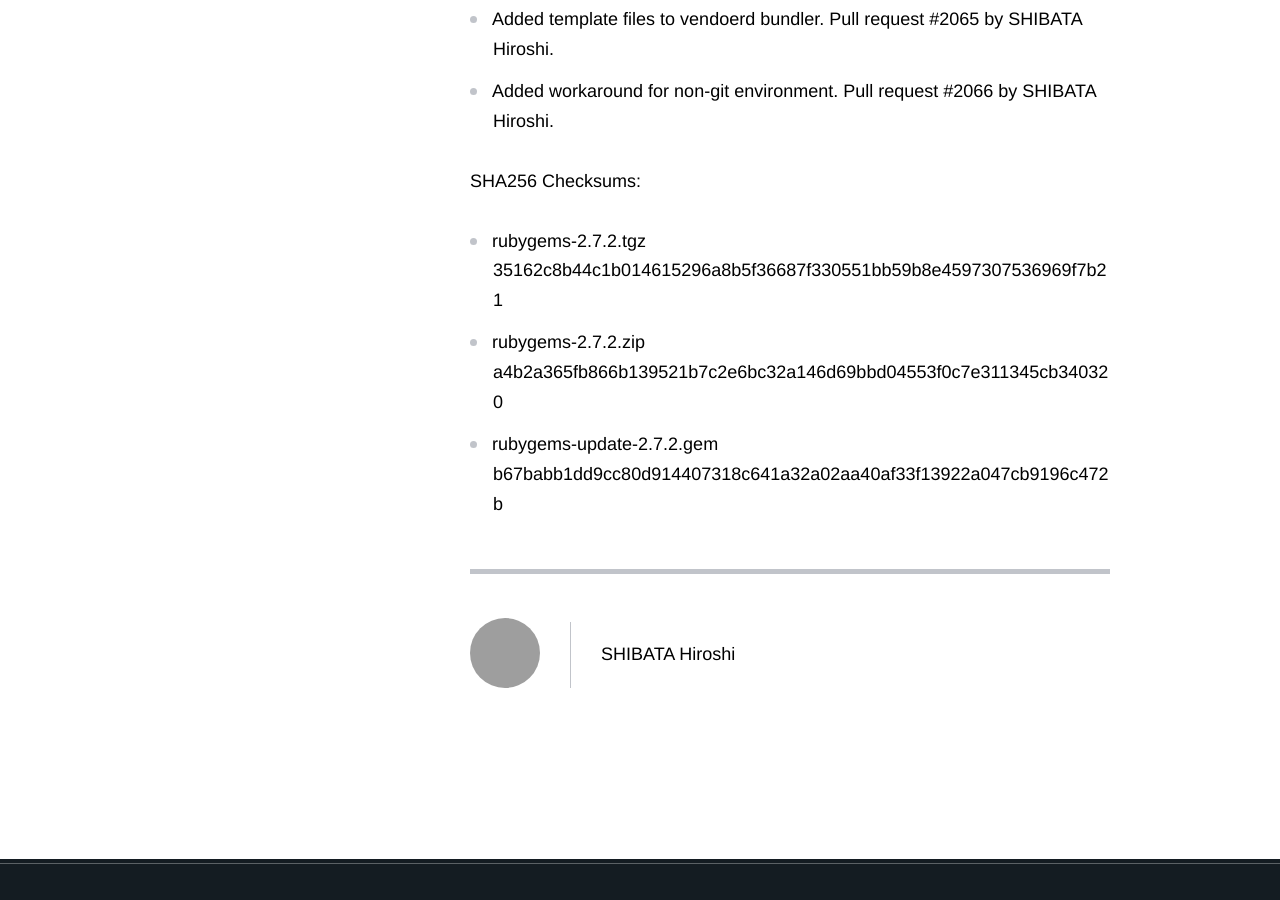
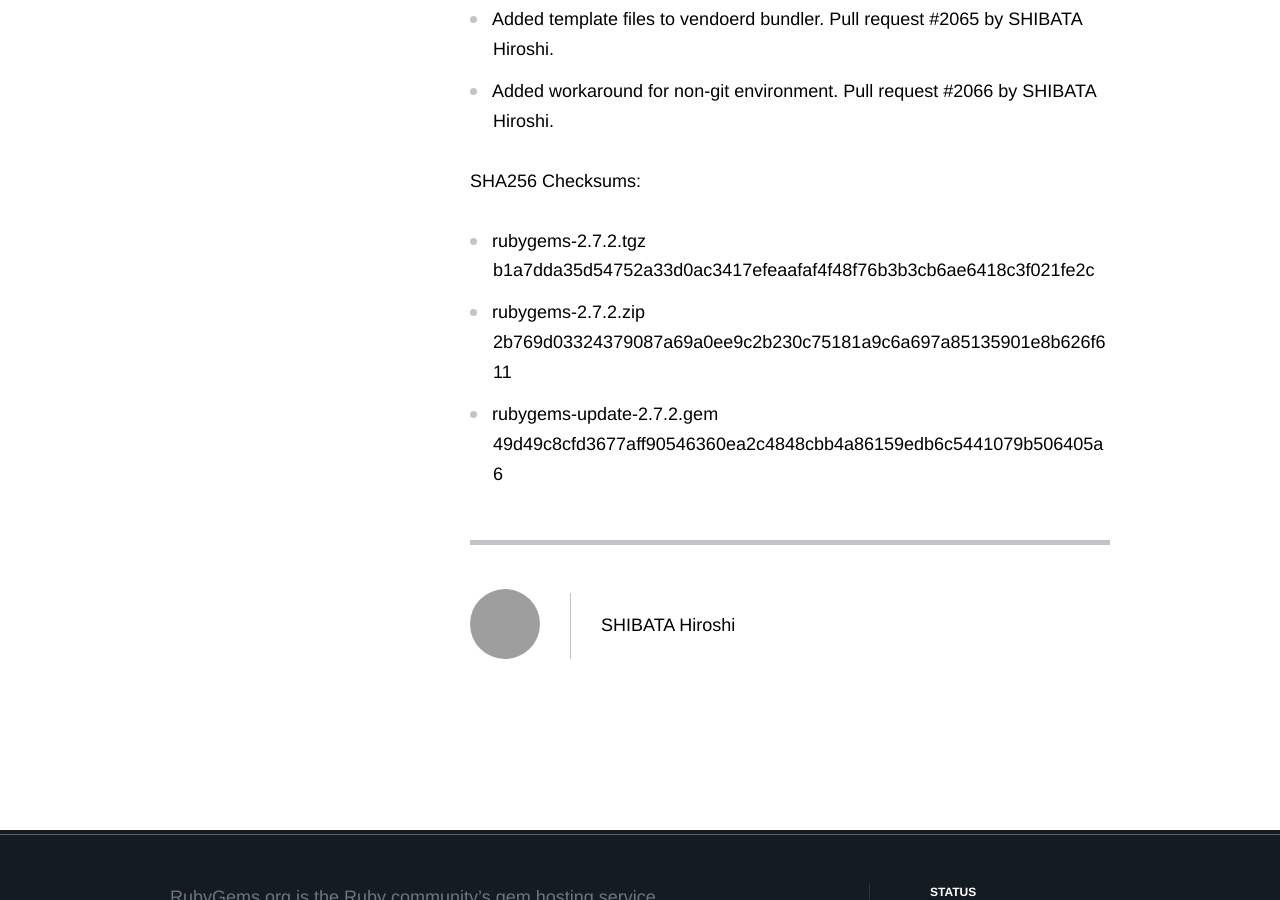
Before and after one commit to rubygems/rubygems.github.io, a Jekyll site: the page built from _posts/2017-11-08-2.7.2-released.md, in a window 1280 px wide and 900 px high, scrolled down 806 px. Built offline with Jekyll 4.4.1, drawn with Linux system fonts in a browser that asks for light colours; comment, search, counter and statistics services are not loaded; grey boxes are pictures that could not be loaded.

Commit message:
Added 2.7.2 release announcement

```diff
--- a/_posts/2017-11-08-2.7.2-released.md
+++ b/_posts/2017-11-08-2.7.2-released.md
@@ -24,11 +24,11 @@ _Bug fixes:_
 SHA256 Checksums:
 
 * rubygems-2.7.2.tgz
-  35162c8b44c1b014615296a8b5f36687f330551bb59b8e4597307536969f7b21
+  b1a7dda35d54752a33d0ac3417efeaafaf4f48f76b3b3cb6ae6418c3f021fe2c
 * rubygems-2.7.2.zip
-  a4b2a365fb866b139521b7c2e6bc32a146d69bbd04553f0c7e311345cb340320
+  2b769d03324379087a69a0ee9c2b230c75181a9c6a697a85135901e8b626f611
 * rubygems-update-2.7.2.gem
-  b67babb1dd9cc80d914407318c641a32a02aa40af33f13922a047cb9196c472b
+  49d49c8cfd3677aff90546360ea2c4848cbb4a86159edb6c5441079b506405a6
 
 
 [download]: http://rubygems.org/pages/download
```
